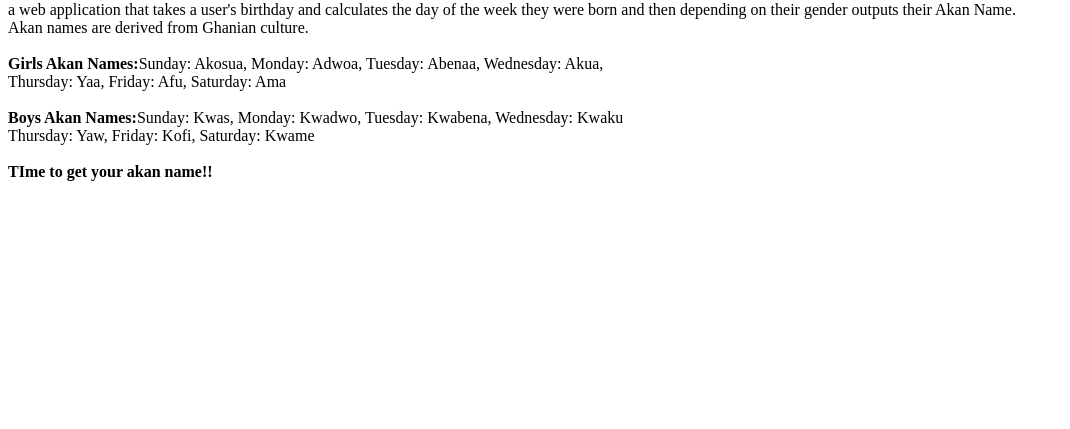
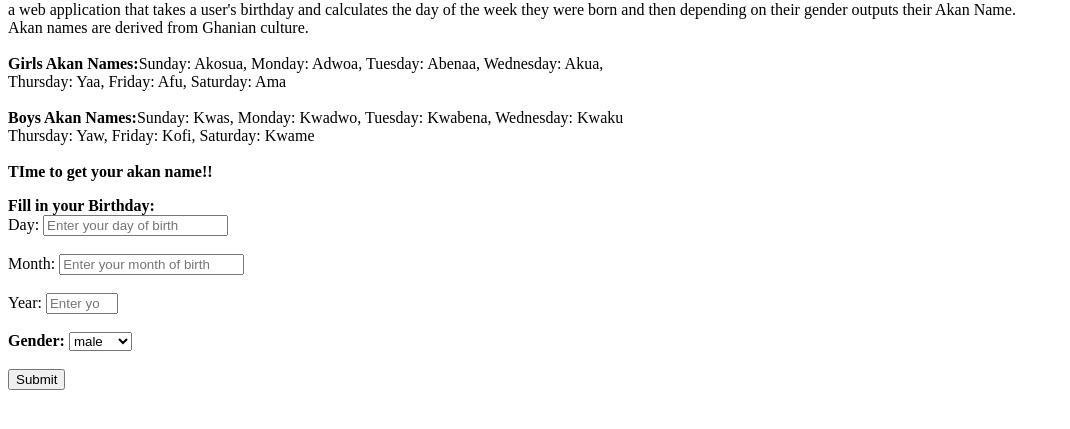
Before and after one commit to CharityMutonii/Akan_project, a plain HTML site: page index.html in a window 1280 px wide. Shown: the part 79-508 px from the top of the page, without its empty margins (0-1070 px from the left). Drawn offline with Linux system fonts and the light colour scheme.

Commit message:
added a form to my web app

```diff
--- a/index.html
+++ b/index.html
@@ -22,6 +22,25 @@
             Thursday: Yaw, Friday: Kofi, Saturday: Kwame <br><br>
             <strong>TIme to get your akan name!!</strong>
         </p>
+
+        <form action="">
+            <strong>Fill in your Birthday:</strong><br>
+            <label for="">Day:</label>
+            <input type="number" name="days" placeholder="Enter your day of birth"><br><br>
+            <label for="">Month:</label>
+            <input type="number" name="months" placeholder="Enter your month of birth"><br><br>
+            <label for="">Year:</label>
+            <input type="number" name="years" min="1" max="2020" placeholder="Enter your year of birth"><br><br>
+
+            <strong>Gender:</strong>
+            <select name="gender">
+                <option value="male">male</option>
+                <option value="female">female</option>
+            </select><br>
+            <br>
+            <button type="submit" onclick="">Submit</button>
+        </form>
+        </form>
     </div>
 
 </body>
```
